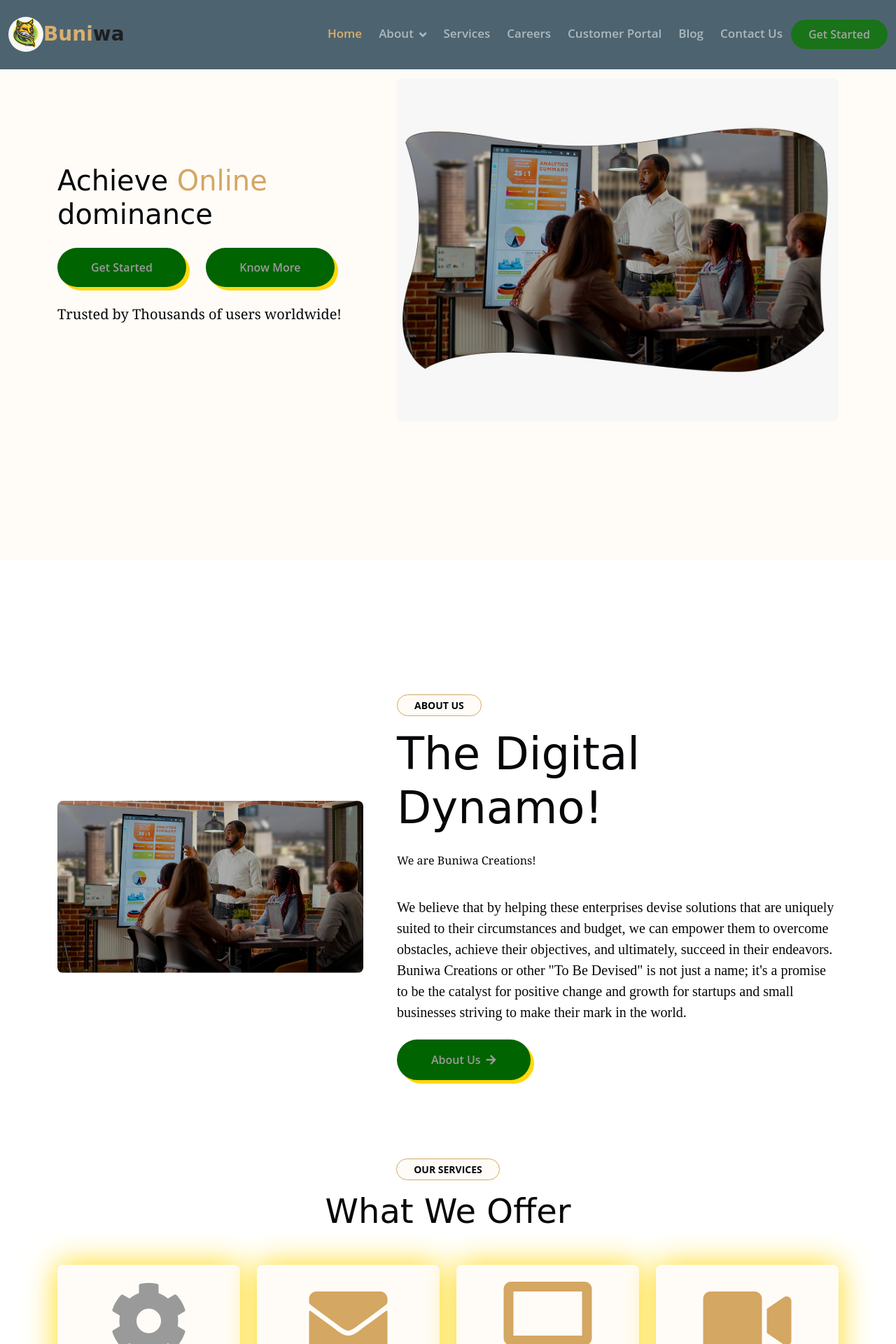
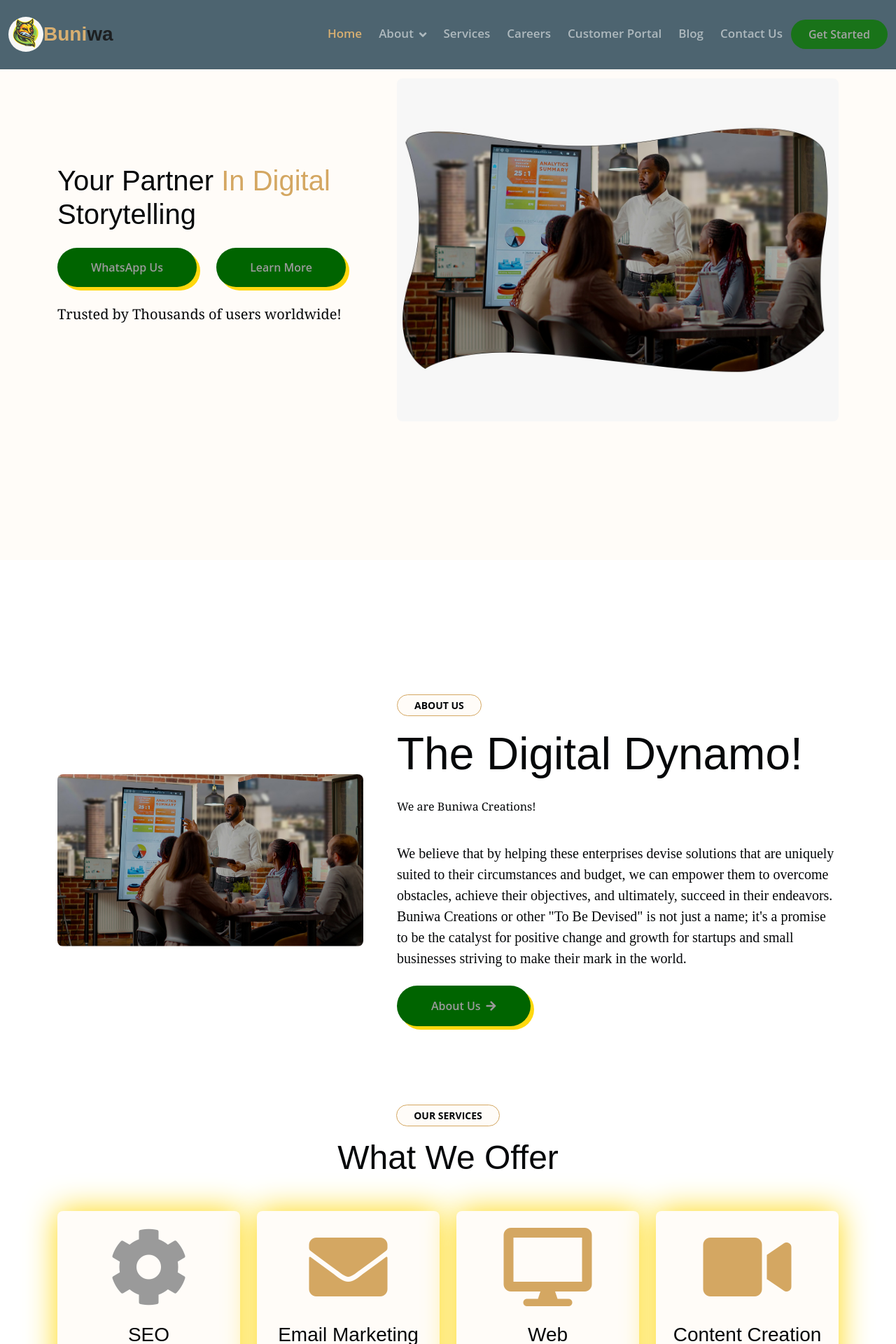
Before and after one commit to maundulaurent/django-web, a Django app: page / in a window 1280 px wide. Shown: the top 1920 px of the page at 70% size. Run offline with Django 4.2, Linux system fonts and the light colour scheme; some libraries are stand-ins or nearby versions; some web fonts are replaced.

Commit message:
font-change

```diff
--- a/Buniwa/templates/Buniwa/index.html
+++ b/Buniwa/templates/Buniwa/index.html
@@ -3,7 +3,7 @@
 
 {% load static %}
 
-{% block title %}Buniwa | Home Page {% endblock %}
+{% block title %}Buniwa | Best Digital Marketing Agency In Nairobi Kenya offering SEO services, social media marketing agency, web development company, content marketing services, pay per click advertising (PPC), copywriting services, video production services, audio production company{% endblock %}
 
 {% block content %}
 
@@ -12,9 +12,9 @@
     <div class="container pt-2">
         <div class="row g-5 align-items-center pt-2">
             <div class="col-lg-5 col-md-12">
-                <h3 class="display-6 mb-4 animated bounceInDown">Achieve <span class="text-primary">Online</span> dominance</h3>
-                <a href="dash" class="btn border-0 rounded-pill py-3 px-4 px-md-5 me-4 animated bounceInLeft" style="box-shadow:5px 5px 0 #FFD80D; background: darkgreen">Get Started</a>
-                <a href="about" class="btn border-0 rounded-pill py-3 px-4 px-md-5 animated bounceInLeft" style="box-shadow:5px 5px 0 #FFD80D; background: darkgreen">Know More</a><br><br>
+                <h3 class="display-6 mb-4 animated bounceInDown">Your Partner <span class="text-primary">In Digital</span> Storytelling</h3>
+                <a href="https://wa.link/t6pp2a" target="_blank" class="btn border-0 rounded-pill py-3 px-4 px-md-5 me-4 animated bounceInLeft" style="box-shadow:5px 5px 0 #FFD80D; background: darkgreen">WhatsApp Us</a>
+                <a href="about" class="btn border-0 rounded-pill py-3 px-4 px-md-5 animated bounceInLeft" style="box-shadow:5px 5px 0 #FFD80D; background: darkgreen">Learn More</a><br><br>
                 <p class="bellefair-regular text-dark fs-5 fw-4" style="font-family:Cambria, Cochin, Georgia, Times, 'Times New Roman', serif">Trusted by Thousands of users worldwide!</p>
             </div>
             <div class="col-lg-7 col-md-12">
--- a/scss/bootstrap.scss
+++ b/scss/bootstrap.scss
@@ -5,7 +5,7 @@
 $light: #FFFCF8;
 $dark: #050709;
 
-$font-family-base: 'Open Sans', sans-serif;
+$font-family-base: 'MuseoModerno', sans-serif;
 
 $headings-font-family: 'Playball', cursive;
 
--- a/static/css/style.css
+++ b/static/css/style.css
@@ -8,12 +8,12 @@
 
 h1, h2, h3, .h1, .h2, .h3 {
     font-weight: 400 !important;
-    font-family: 'Playball', cursive !important;
+    font-family: 'Genos', sans-serif !important;
 }
 
 h4, h5, h6, .h4, .h5, .h6 {
     font-weight: 600 !important;
-    font-family: 'Open Sans', sans-serif !important;
+    font-family: 'MuseoModerno', sans-serif !important;
 }
 
 
```
